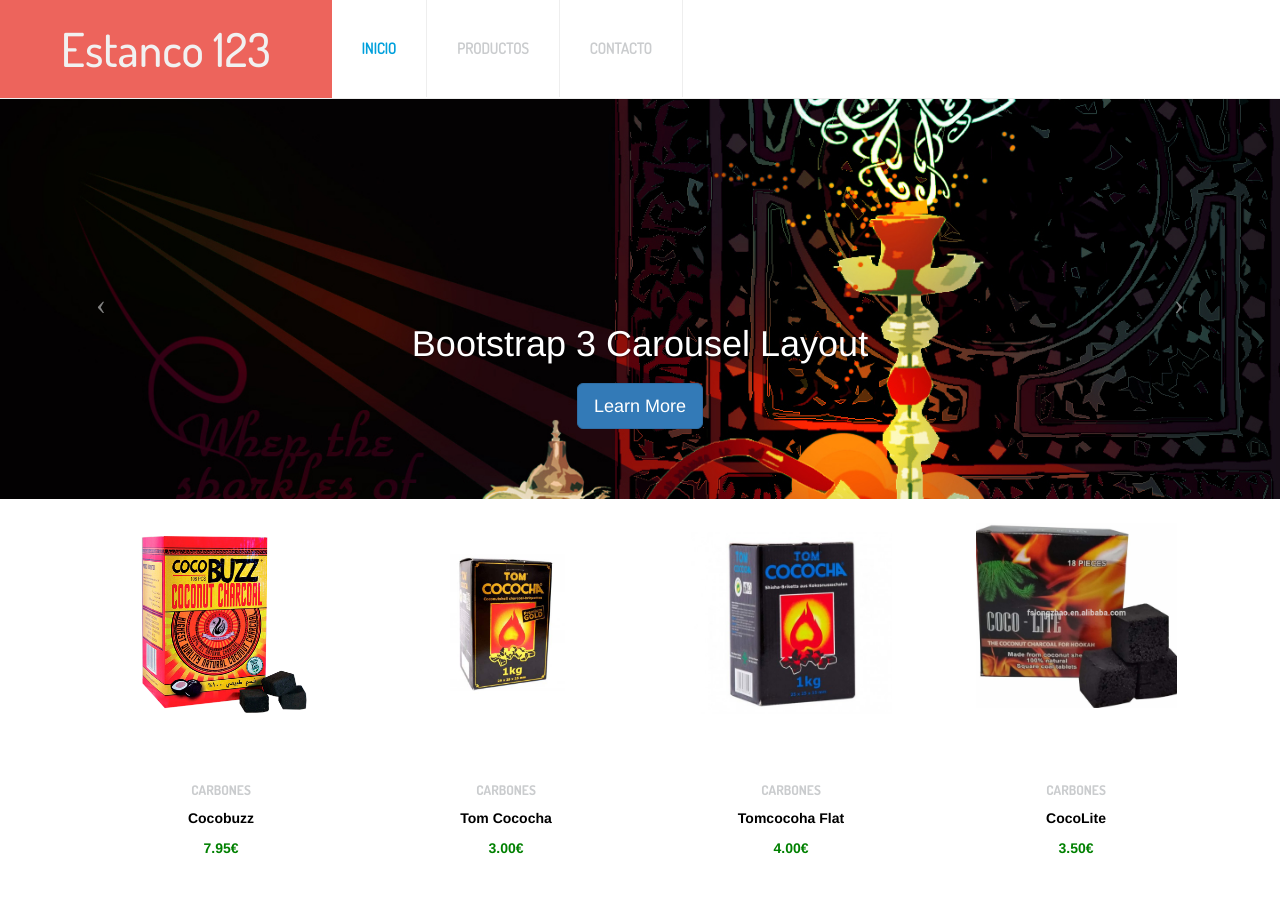
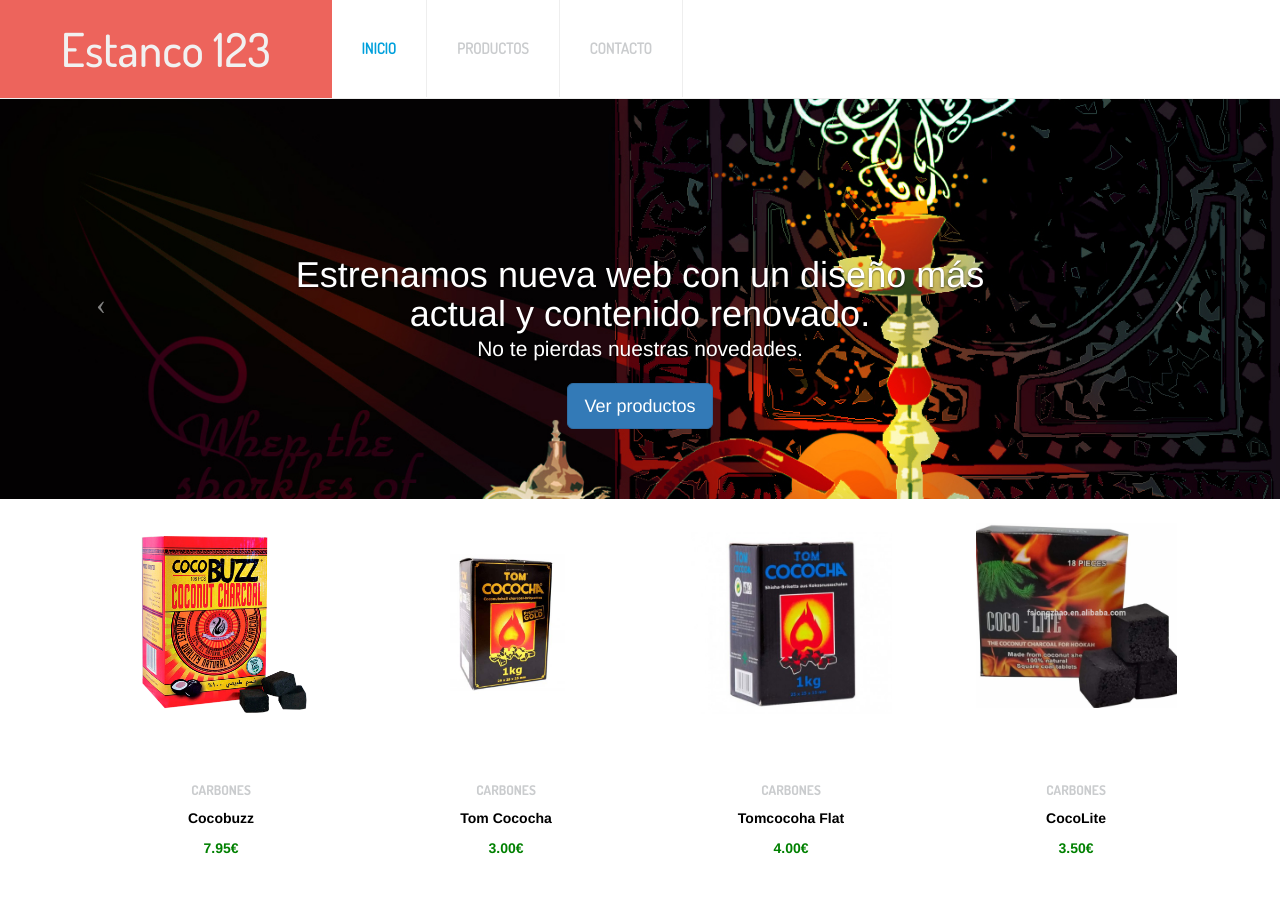
Before and after one commit to B0rjitaaa/jaretz-cms, a Django app: page / in a window 1280 px wide. Shown: the top 898 px of the page. Run offline with Django 3.2, Linux system fonts and the light colour scheme; data comes from the database, SQL or seed files in the repository; some libraries are stand-ins or nearby versions.

Commit message:
Modified text on banners information.

```diff
--- a/jaretz_cms/shop/templates/index.html
+++ b/jaretz_cms/shop/templates/index.html
@@ -11,9 +11,9 @@
             <img src="{{banner.image.url}}" style="width:100%" class="img-responsive">
             <div class="container">
               <div class="carousel-caption">
-                <h1>Bootstrap 3 Carousel Layout</h1>
-                <p></p>
-                <p><a class="btn btn-lg btn-primary" href="http://getbootstrap.com">Learn More</a>
+                <h1>Estrenamos nueva web con un diseño más actual y contenido renovado.</h1>
+                <p>No te pierdas nuestras novedades.</p>
+                <p><a class="btn btn-lg btn-primary" href="{% url 'categories' %}">Ver productos</a>
               </p>
               </div>
             </div>
@@ -23,9 +23,9 @@
             <img src="{{banner.image.url}}" class="img-responsive">
             <div class="container">
               <div class="carousel-caption">
-                <h1>Changes to the Grid</h1>
-                <p>Bootstrap 3 still features a 12-column grid, but many of the CSS class names have completely changed.</p>
-                <p><a class="btn btn-large btn-primary" href="#">Learn more</a></p>
+                <h1>Novedades en artículos para el fumador.</h1>
+                <p>Valoramos tu opinión. Cuéntanos qué te parece la nueva web.</p>
+                <p><a class="btn btn-lg btn-primary" href="{% url 'contact' %}">Contacta</a>
               </div>
             </div>
           </div>
```
